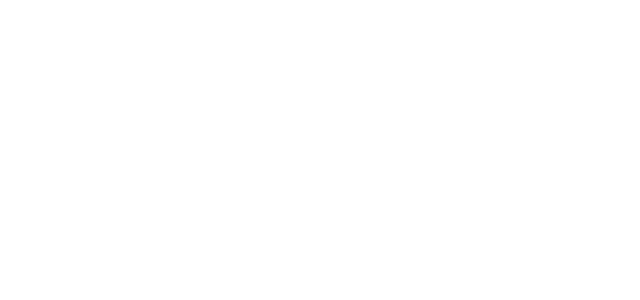
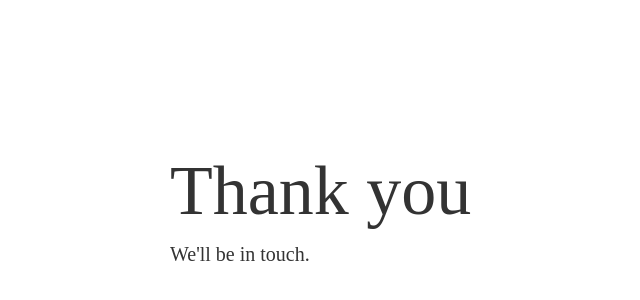
Before and after one commit to davidpmccormick/s2w, a Nuxt app: page /thankyou in a window 1280 px wide. Before the commit this address had no page. Shown: the part 18-318 px from the top of the page, without its empty margins (90-730 px from the left). Built offline with nearby package versions, Linux system fonts and the light colour scheme.

Commit message:
Add basic thank you page

```diff
--- /dev/null
+++ b/pages/thankyou.vue
@@ -0,0 +1,6 @@
+<template>
+  <div class="container">
+    <h1>Thank you</h1>
+    <p>We'll be in touch.</p>
+  </div>
+</template>
```
